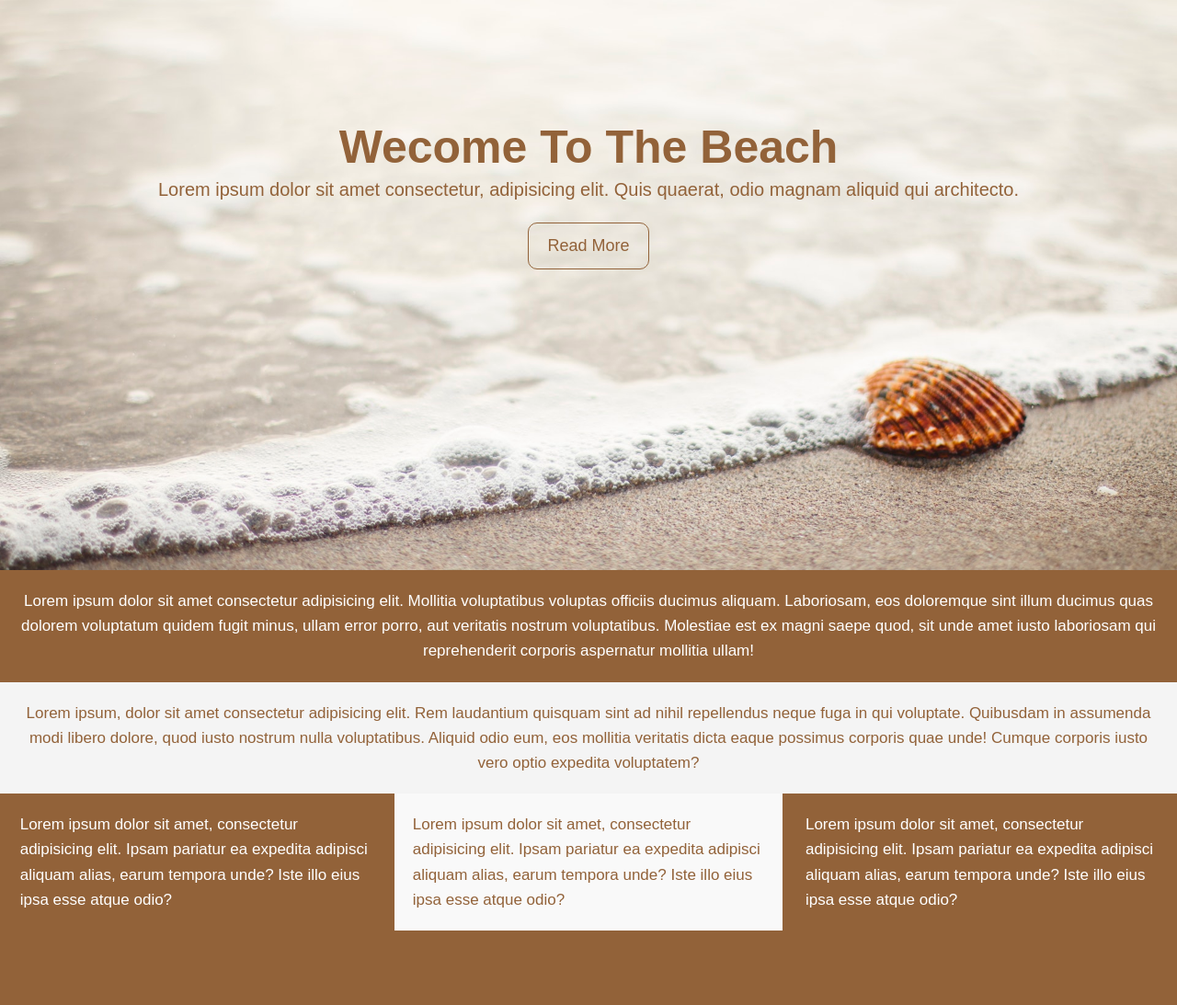
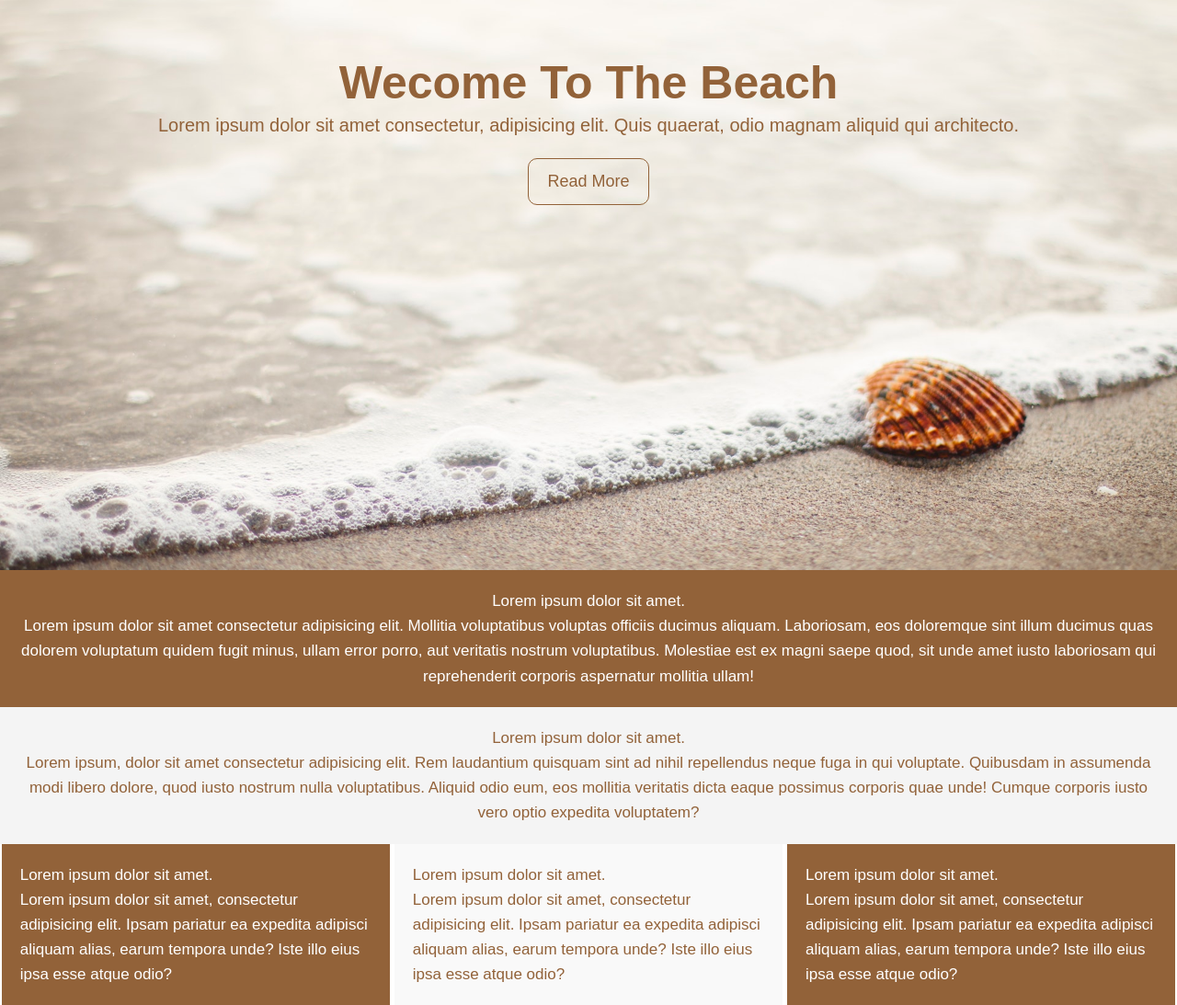
Before and after one commit to Vova2008zp/Homework2, a plain HTML site: page index.html in a window 1280 px wide. Shown: the part 180-1273 px from the top of the page at 92% size. Before the commit the page ends 1192 px from the top, so only its background shows below. Drawn offline with Linux system fonts and the light colour scheme.

Commit message:
After check

```diff
--- a/index.html
+++ b/index.html
@@ -12,23 +12,23 @@
 
   <body>
     <header>
-      <section class="section">
+      <div class="header">
         <h1 class="title">Wecome To The Beach</h1>
         <p class="text-title">Lorem ipsum dolor sit amet consectetur, adipisicing elit. Quis quaerat, odio magnam
           aliquid qui architecto.</p>
         <a href="#" class="button">Read More</a>
-      </section>
+      </div>
     </header>
     <main>
       <section class="bgdark">
-        <h2 class="section-title">Lorem ipsum dolor sit amet.</h2>
+        <h2>Lorem ipsum dolor sit amet.</h2>
         <p>Lorem ipsum dolor sit amet consectetur adipisicing elit. Mollitia voluptatibus voluptas officiis ducimus
           aliquam. Laboriosam, eos doloremque sint illum ducimus quas dolorem voluptatum quidem fugit minus, ullam error
           porro, aut veritatis nostrum voluptatibus. Molestiae est ex magni saepe quod, sit unde amet iusto laboriosam
           qui reprehenderit corporis aspernatur mollitia ullam!</p>
       </section>
       <section class="bglight">
-        <h2 class="section-title">Lorem ipsum dolor sit amet.</h2>
+        <h2>Lorem ipsum dolor sit amet.</h2>
         <p>Lorem ipsum, dolor sit amet consectetur adipisicing elit. Rem laudantium quisquam sint ad nihil repellendus
           neque fuga in qui voluptate. Quibusdam in assumenda modi libero dolore, quod iusto nostrum nulla voluptatibus.
           Aliquid odio eum, eos mollitia veritatis dicta eaque possimus corporis quae unde! Cumque corporis iusto vero
@@ -36,27 +36,25 @@
         </p>
       </section>
       <section>
-        <h2 class="section-title">Lorem ipsum dolor sit amet.</h2>
-        <article class="bgdark ">
-          <h2 class="section-title">Lorem ipsum dolor sit amet.</h2>
+        <section class="bgdark column">
+          <h2>Lorem ipsum dolor sit amet.</h2>
           <p>Lorem ipsum dolor sit amet, consectetur adipisicing elit. Ipsam pariatur ea expedita
             adipisci aliquam alias,
             earum tempora unde? Iste illo eius ipsa esse atque odio?</p>
-        </article>
-        <article class="bglight">
-          <h2 class="section-title">Lorem ipsum dolor sit amet.</h2>
+        </section>
+        <section class="bglight column">
+          <h2>Lorem ipsum dolor sit amet.</h2>
           <p>Lorem ipsum dolor sit amet, consectetur adipisicing elit. Ipsam pariatur ea expedita
             adipisci aliquam alias,
             earum tempora unde? Iste illo eius ipsa esse atque odio?</p>
-        </article>
-        <article class="bgdark ">
-          <h2 class="section-title">Lorem ipsum dolor sit amet.</h2>
+        </section>
+        <section class="bgdark column">
+          <h2>Lorem ipsum dolor sit amet.</h2>
           <p>Lorem ipsum dolor sit amet, consectetur adipisicing elit. Ipsam pariatur ea expedita
             adipisci aliquam alias,
             earum tempora unde? Iste illo eius ipsa esse atque odio?</p>
-        </article>
+        </section>
       </section>
     </main>
   </body>
-
 </html>
--- a/style/styles.css
+++ b/style/styles.css
@@ -8,25 +8,24 @@
 }
 
 body {
-  box-sizing: border-box;
   font-family: Arial, Helvetica, sans-serif;
   font-style: normal;
   font-size: 17px;
   line-height: 1.6;
   text-align: center;
   color: var(--main-font-color);
-  background-color: var(--bg-dark-color);
 }
 
 * {
+  box-sizing: border-box;
   margin: 0;
   padding: 0;
 }
 /* Heder */
 
-.section {
-  padding: 0 20px;
-  height: 100vh;
+.header {
+  padding: 30vh 20px 10vh 20px;
+  min-height: 100vh;
   background-image: url(../beachshowcase.jpg);
   background-repeat: no-repeat;
   background-size: cover;
@@ -34,7 +33,7 @@ body {
 }
 
 .title {
-  padding: 25% 0 0 0;
+  text-transform: capitalize;
   font-size: 50px;
   font-weight: bold;
   line-height: 1.2;
@@ -65,6 +64,7 @@ body {
 .bgdark {
   padding: 20px;
   color: var(--secondary-font-color);
+  background-color: var(--bg-dark-color);
 }
 
 .bglight {
@@ -72,17 +72,12 @@ body {
   background-color: var(--first-bg-light-color);
 }
 
-.section-title {
-  display: none;
-}
-
-article {
-  box-sizing: border-box;
+.column {
   text-align: left;
   width: 33%;
   display: inline-block;
 }
 
-article.bglight {
+.column.bglight {
   background-color: var(--secondary-bg-light-color);
 }
```
